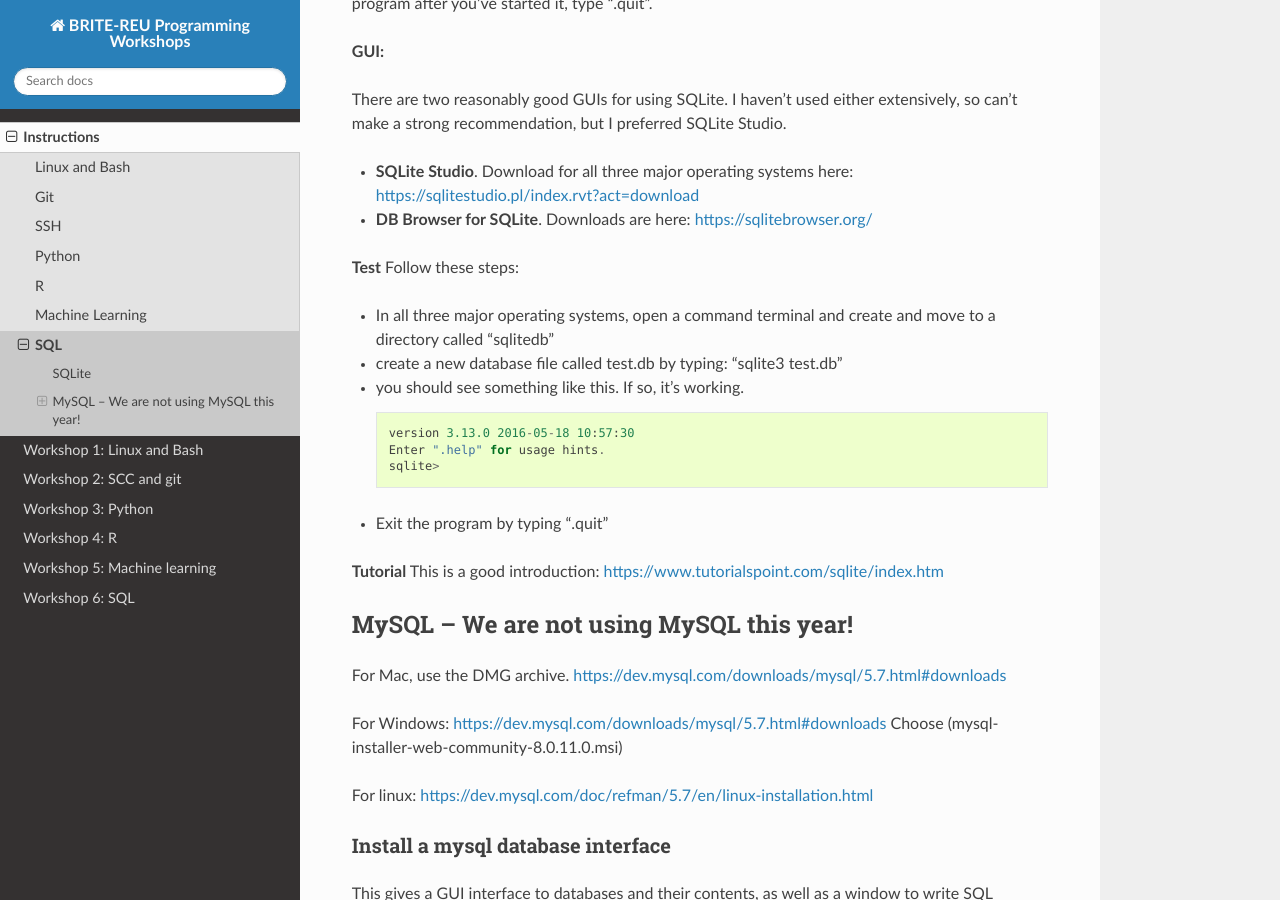
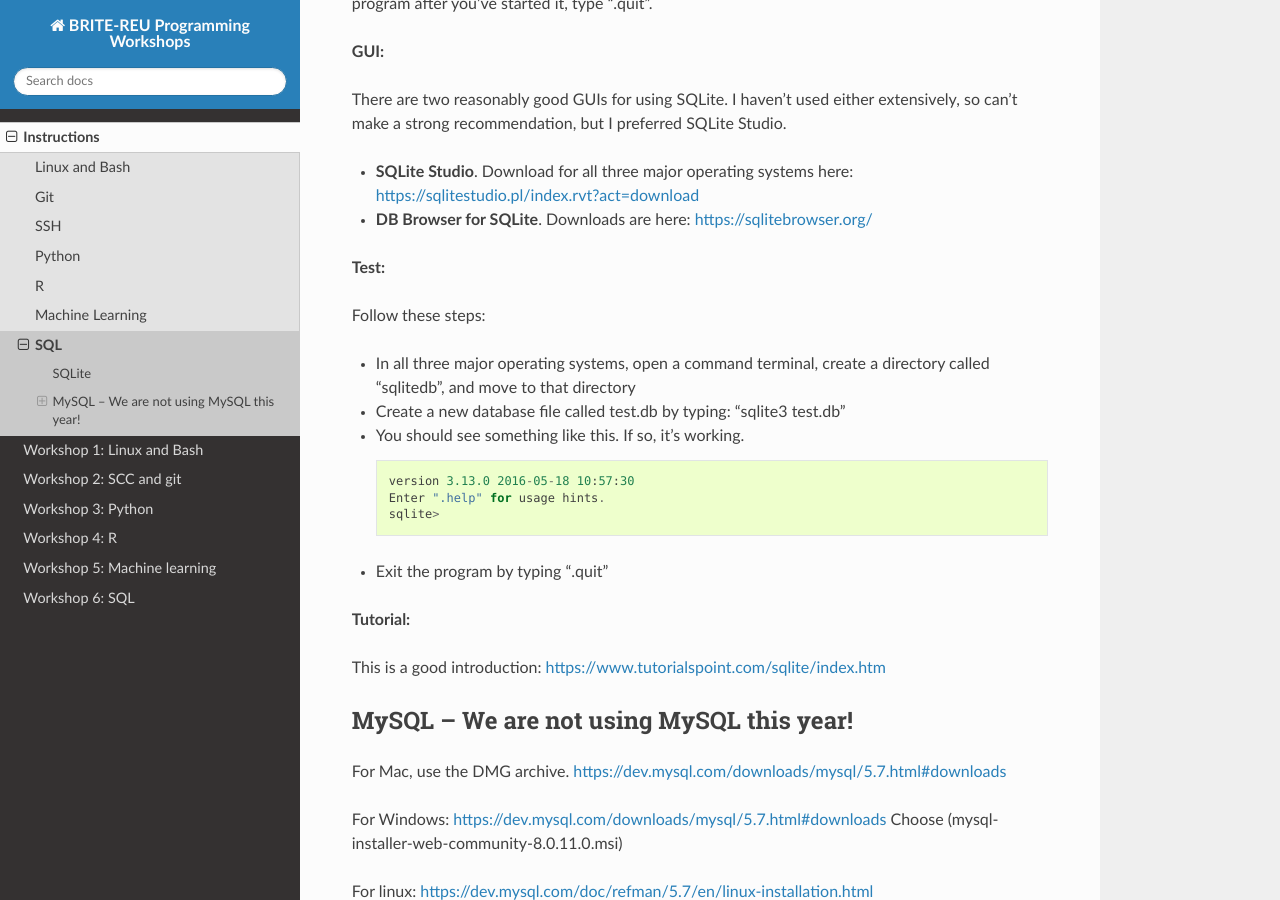
Before and after one commit to BRITE-REU/programming-workshops, a Sphinx documentation site: the page built from source/workshops/00_instructions/sql.rst, in a window 1280 px wide and 900 px high, scrolled down 488 px. Built offline with Sphinx 7.4.7 and the Read the Docs theme 2.0.0, drawn with Linux system fonts in a browser that asks for light colours.

Commit message:
Update sql.rst

```diff
--- a/source/workshops/00_instructions/sql.rst
+++ b/source/workshops/00_instructions/sql.rst
@@ -26,12 +26,13 @@
 - **SQLite Studio**.  Download for all three major operating systems here: https://sqlitestudio.pl/index.rvt?act=download
 - **DB Browser for SQLite**. Downloads are here: https://sqlitebrowser.org/
 
-**Test**
+**Test:**
+
 Follow these steps:
 
-- In all three major operating systems, open a command terminal and create and move to a directory called “sqlitedb”
-- create a new database file called test.db by typing: “sqlite3 test.db”
-- you should see something like this.  If so, it's working.
+- In all three major operating systems, open a command terminal, create a directory called “sqlitedb”, and move to that directory
+- Create a new database file called test.db by typing: “sqlite3 test.db”
+- You should see something like this.  If so, it's working.
 
   .. code::
 
@@ -41,7 +42,8 @@
 
 - Exit the program by typing “.quit”
 
-**Tutorial**
+**Tutorial:**
+
 This is a good introduction:
 https://www.tutorialspoint.com/sqlite/index.htm
 
```
